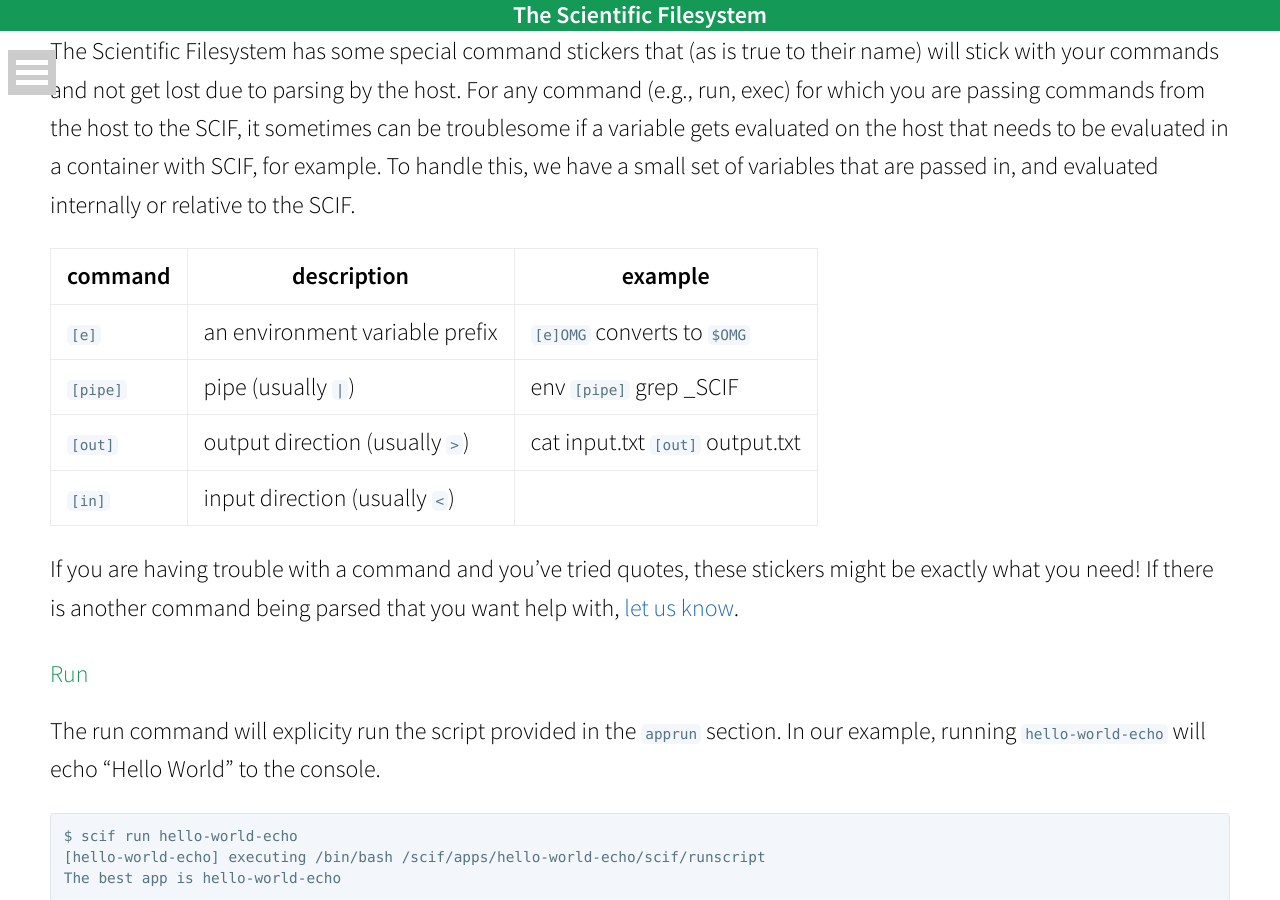
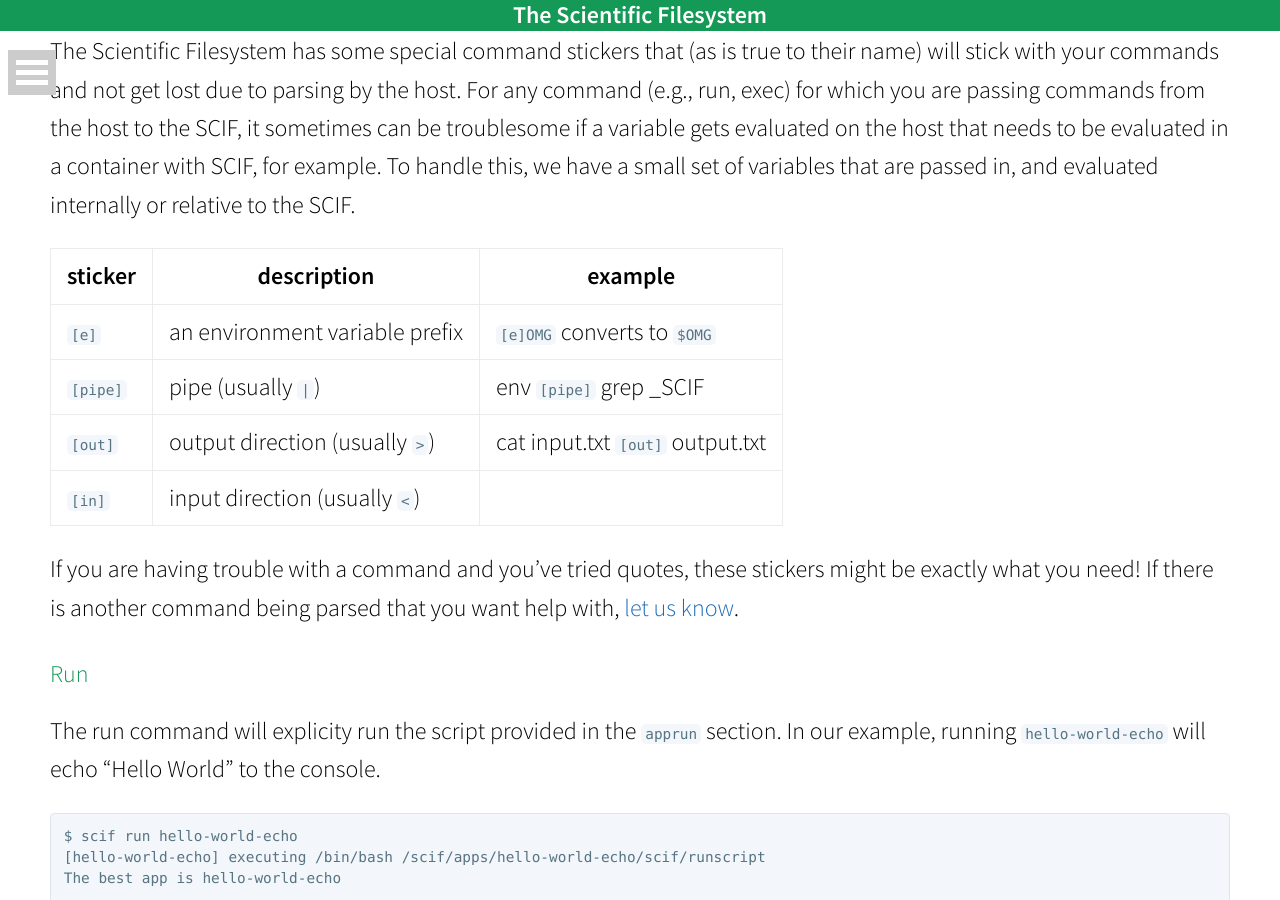
Before and after one commit to sci-f/sci-f.github.io, a Jekyll site: the page built from tutorials/tutorial-run.md, in a window 1280 px wide and 900 px high, scrolled down 4019 px. Built offline with Jekyll 4.4.1, drawn with Linux system fonts in a browser that asks for light colours; nearby versions of some CDN libraries.

Commit message:
adding sticker header

```diff
--- a/tutorials/tutorial-run.md
+++ b/tutorials/tutorial-run.md
@@ -142,7 +142,7 @@ From the above, we can see that it's possible to shell into only a context, mean
 The Scientific Filesystem has some special command stickers that (as is true to their name) will stick with your commands and not get lost due to parsing by the host. For any command (e.g., run, exec) for which you are passing commands from the host to the SCIF, it sometimes can be troublesome if a variable gets evaluated on the host that needs to be evaluated in a container with SCIF, for example. To handle this, we have a small set of variables that are passed in, and evaluated internally or relative to the SCIF.
 
 
-| command | description                    | example                                |
+| sticker | description                    | example                                |
 |---------|--------------------------------|----------------------------------------|
 | `[e]`   | an environment variable prefix | `[e]OMG` converts to `$OMG`            |
 | `[pipe]`| pipe (usually `|`)             | env `[pipe]` grep _SCIF                |
```
